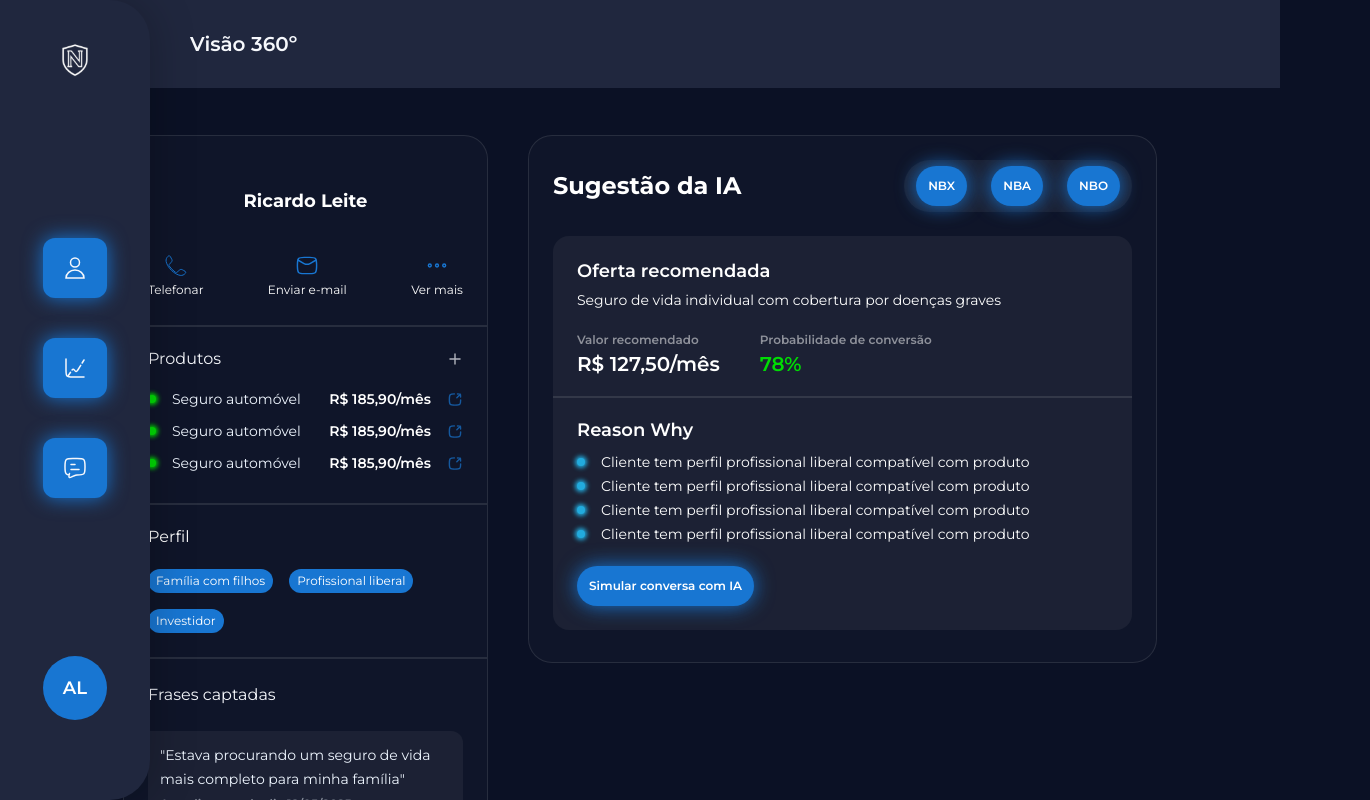
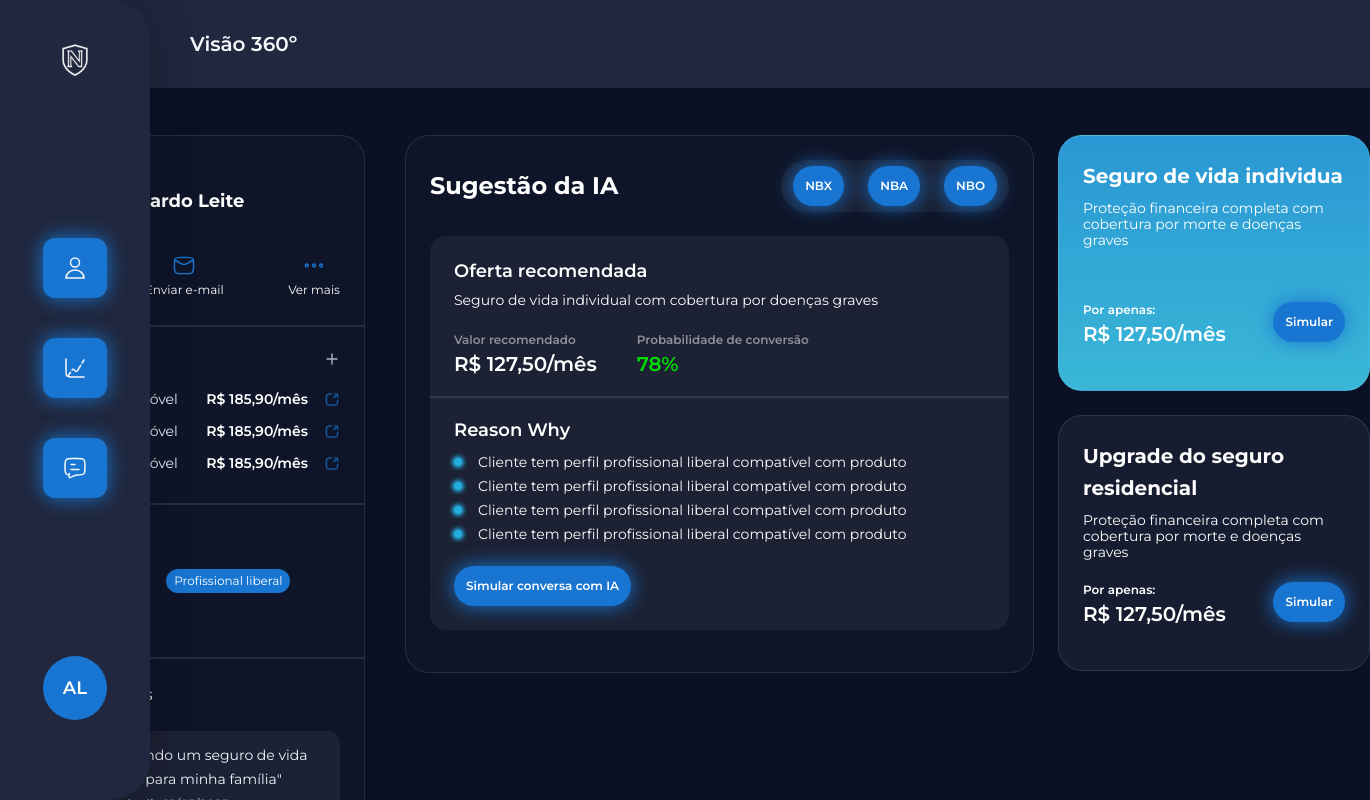
Before and after one commit to andresleao/nortus-client, a Next.js app: page / in a window 1280 px wide. Shown: the whole page, 1370 px wide, since content can reach past the window. Built offline with nearby package versions, Linux system fonts and the light colour scheme.

Commit message:
Cards de Simulacao

```diff
--- a/app/page.tsx
+++ b/app/page.tsx
@@ -1,13 +1,27 @@
 import IaSugestionSection from '@/components/vision/ia-suggestion/ia-sugestion-section';
+import SimulationCard from '@/components/vision/simulation-card';
 import UserSection from '@/components/vision/user/user-section';
 
 export default function Home() {
   return (
     <div className="mt-[--header-height] pt-[47px] flex flex-col items-center w-full">
-      <div className="flex items-start">
-        <UserSection />
-        <IaSugestionSection/>
-      </div>
+        <div className="flex items-start">
+            <UserSection />
+            <IaSugestionSection/>
+            <div className="flex flex-col gap-y-[24px] ml-6">
+                <SimulationCard
+                    title="Seguro de vida individua"
+                    description="Proteção financeira completa com cobertura por morte e doenças graves"
+                    price="R$ 127,50/mês"
+                    backgroundColor="bg-[linear-gradient(to_bottom,_#2A97D4,_#3AB7D7)]"
+                />
+                <SimulationCard
+                    title="Upgrade do seguro residencial"
+                    description="Proteção financeira completa com cobertura por morte e doenças graves"
+                    price="R$ 127,50/mês"
+            />
+            </div>
+        </div>
     </div>
   );
 }
--- a/components/custom-container.tsx
+++ b/components/custom-container.tsx
@@ -3,26 +3,32 @@ import { ReactNode } from 'react';
 
 type CustomContainerProps = {
   width?: string;
+  height?: string;
   padding?: string;
   margin?: string;
+  backgroundColor?: string,
   children?: ReactNode;
 };
 
 export default function CustomContainer({
   width,
+  height,
   padding,
   margin,
+  backgroundColor,
   children,
 }: CustomContainerProps) {
   return (
     <div
       className={clsx(
         width,
+        height,
         padding,
         margin,
-        'flex flex-col h-auto',
-        'rounded-[24px]',
-        'bg-[rgba(255,255,255,0.02)] border border-[rgba(255,255,255,0.1)]',
+        backgroundColor,
+        "flex flex-col",
+        "rounded-[24px]",
+        "bg-[rgba(255,255,255,0.02)] border border-[rgba(255,255,255,0.1)]",
       )}
     >
       {children}
--- a/components/vision/ia-suggestion/ia-sugestion-section.tsx
+++ b/components/vision/ia-suggestion/ia-sugestion-section.tsx
@@ -9,6 +9,7 @@ export default function IaSugestionSection() {
     return (
         <CustomContainer
             width="w-[629px]"
+            height="h-[538px]"
             margin="ml-[20px]"
             padding="px-6 pb-[32px]"
         >
--- /dev/null
+++ b/components/vision/simulation-card.tsx
@@ -0,0 +1,47 @@
+import CustomContainer from "../custom-container";
+import TextButton from "../text-button";
+
+type SimulationCardProps = {
+    title: string,
+    description: string,
+    price: string,
+    backgroundColor?: string
+}
+
+export default function SimulationCard({
+    title,
+    description,
+    price,
+    backgroundColor = "bg-white/5"
+}: SimulationCardProps) {
+    return (
+       <CustomContainer
+            width="w-[312px]"
+            height="h-[256px]"
+            padding="px-6 pt-6 pb-[48px]"
+            backgroundColor={backgroundColor}
+        >
+            <div className="flex flex-col h-full justify-between">
+                <div>
+                    <span className="font-bold text-[20px] leading-[32px]">
+                        {title}
+                    </span>
+                    <p className="font-normal text-[14px] leading-[16px] mt-[8px]">
+                        {description}
+                    </p>
+                </div>
+                <div className="flex justify-between">
+                    <div className="flex flex-col gap-y-[8px]">
+                        <span className="font-semibold text-[12px] leading-[16px]">
+                            Por apenas:
+                        </span>
+                        <span className="font-semibold text-[20px] leading-[16px]">
+                            {price}
+                        </span>
+                    </div>
+                    <TextButton label="Simular" />
+                </div>
+            </div>
+       </CustomContainer>
+    );
+}
```
